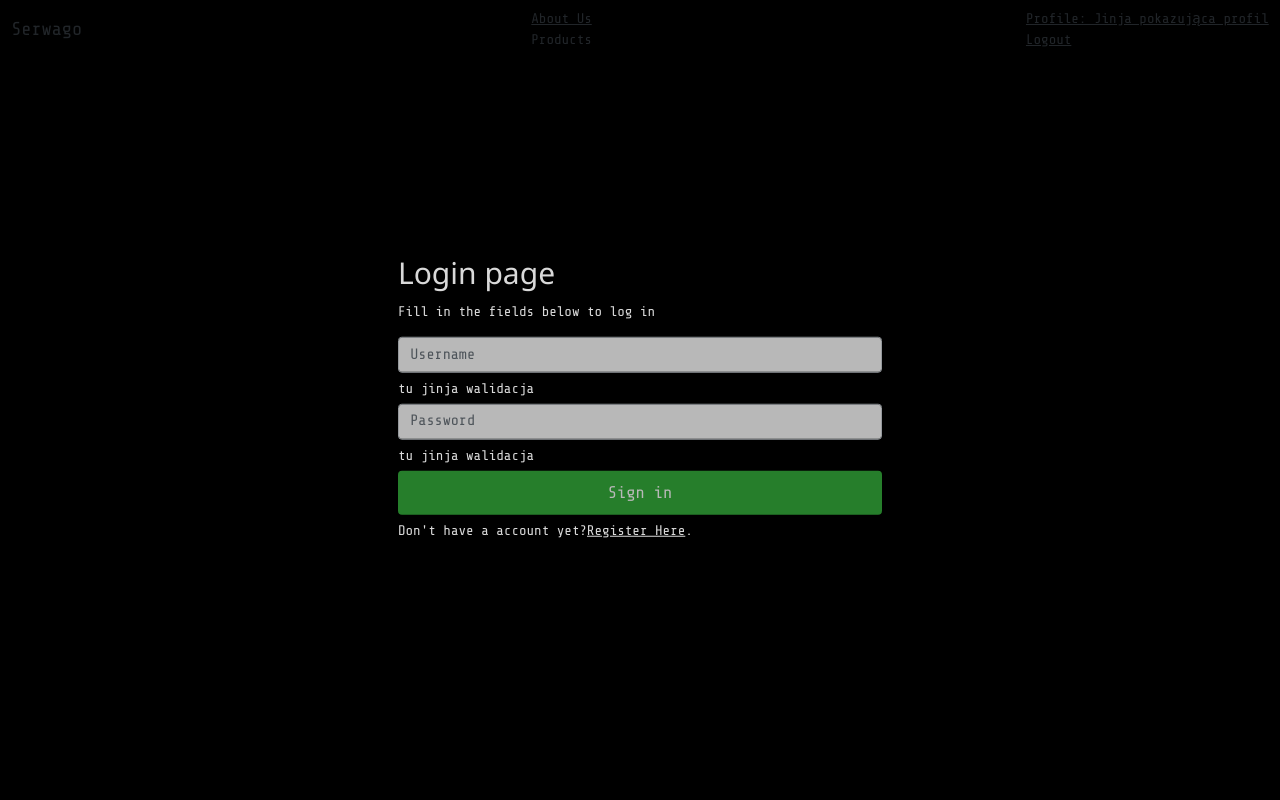
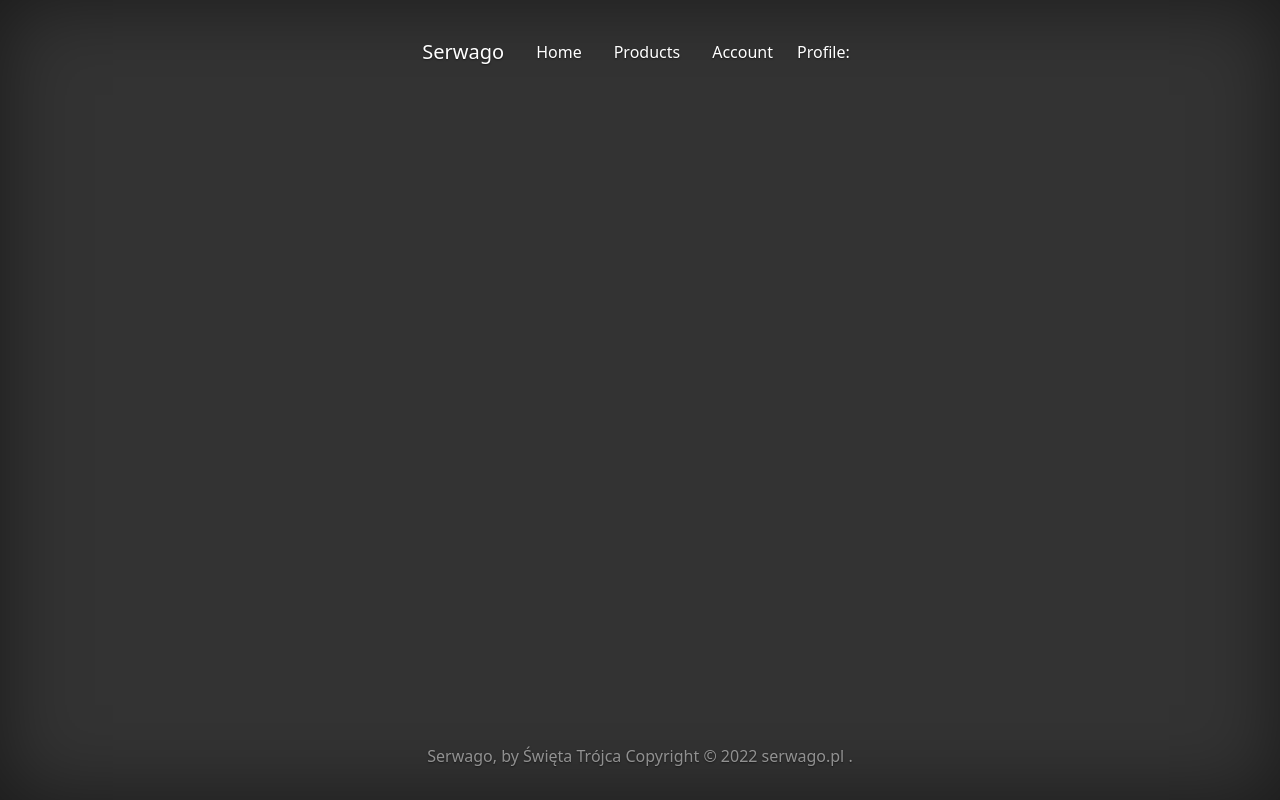
Before and after one commit to piekny27/serwago, a Flask app: page /login in a window 1280 px wide. Run offline with Flask 2, Linux system fonts and the light colour scheme; some libraries are stand-ins or nearby versions.

Commit message:
changes to base.html

```diff
--- a/serwago/static/styles.css
+++ b/serwago/static/styles.css
@@ -2,7 +2,7 @@
 	font-family: 'Share Tech Mono', monospace;
 
 	font-size: 14px;
-	background-color: black
+	background-color: rgb(255, 255, 255)
 
 }
 
--- a/serwago/templates/base.html
+++ b/serwago/templates/base.html
@@ -1,47 +1,76 @@
-<!DOCTYPE html>
+<!doctype html>
 <html lang="en">
-<head>
-    <meta charset="UTF-8">
-    <meta http-equiv="X-UA-Compatible" content="IE=edge">
-    <meta name="viewport" content="width=device-width, initial-scale=1">
+  <head>
+    <meta charset="utf-8">
+    <meta name="viewport" content="width=device-width, initial-scale=1, shrink-to-fit=no">
+    <meta name="description" content="Ochrona Danych">
+    <meta name="author" content="Święta Trójca">
+    <link rel="icon" href="/docs/4.0/assets/img/favicons/favicon.ico">
+
+    <title>Serwago</title>
     <link href="https://cdn.jsdelivr.net/npm/bootstrap@5.0.2/dist/css/bootstrap.min.css" rel="stylesheet" integrity="sha384-EVSTQN3/azprG1Anm3QDgpJLIm9Nao0Yz1ztcQTwFspd3yD65VohhpuuCOmLASjC" crossorigin="anonymous">
-    <link rel="stylesheet" href="https://www.w3schools.com/w3css/4/w3.css">
-    <link href='https://fonts.googleapis.com/css?family=Share Tech Mono' rel='stylesheet'>
-    <link rel="stylesheet" href="https://cdnjs.cloudflare.com/ajax/libs/font-awesome/6.1.1/css/font-awesome.min.css">
-    <link rel="stylesheet" href="../static/styles.css">
-    {% block styles %}
-    {% endblock %}
 
-    <title>
-      {% block title %}
-      {% endblock %}
-    </title>
-</head>
-<body>
-    <div style="width: 100%">
-    <nav class="navbar navbar-inverse">
-      <div class="container-fluid">
-        <div class="navbar-header">
-          <a class="navbar-brand" href="base.html">Serwago</a>
+    <link href="../static/style_base_additional.css" rel="stylesheet">
+  </head>
+  <body class="text-center">
+    <div class="cover-container d-flex h-100 p-3 mx-auto flex-column">
+      <header class="masthead mb-auto">
+        <div class="inner">
+          <div class="navbar nav justify-content-center">
+          <nav class="navbar navbar-expand-lg navbar-dark  bg-transparent ">
+            <a class="navbar-brand" href="#">Serwago</a>
+            <a class="nav-link active" href="#">Home</a>
+            <a class="nav-link" href="#">Products</a>
+            <a class="nav-link" href="#">Account</a>
+            <ul class="navbar-nav">
+              <li class="nav-item">
+                <a class="nav-link active" aria-current="page" href="#">Profile:</a>
+              </li>
+          </nav>
         </div>
-        <ul class="nav navbar-nav">
-          <li><a href="aboutus.html">About Us</a></li>
-          <li><a href="products.html"></a>Products</li>
+        </div>
+      </header>
+      <main role="main" class="inner cover">
 
-        </ul>
-        <ul class="nav navbar-nav navbar-right">
-          <li class="active"> <a href="account.html"><span class="glyphicon glyphicon-user"></span> Profile: <b></b>Jinja pokazująca profil</a></li>
-          <li><a href="logout.html"><span class="glyphicon glyphicon-log-out"></span> Logout</a></li>
 
-        </ul>
-      </div>
-    </nav>
+         <!-- content  -->
+
+      </main>
+      <footer class="mastfoot mt-auto">
+        <div class="inner">
+          <p>Serwago, by Święta Trójca Copyright © 2022 serwago.pl  </a>.</p>
+        </div>
+      </footer>
     </div>
-    {% block content %}
-    {% endblock %}
-</body>
+    <script src="https://code.jquery.com/jquery-3.2.1.slim.min.js" integrity="sha384-KJ3o2DKtIkvYIK3UENzmM7KCkRr/rE9/Qpg6aAZGJwFDMVNA/GpGFF93hXpG5KkN" crossorigin="anonymous"></script>
+    <script>window.jQuery || document.write('<script src="../../assets/js/vendor/jquery-slim.min.js"><\/script>')</script>
+    <script src="../../assets/js/vendor/popper.min.js"></script>
+    <script src="../../dist/js/bootstrap.min.js"></script>
+  </body>
+  <script>
+    document.addEventListener('keydown', function() {
+      if (event.keyCode == 123) {
+        alert("Ta funkcja została wyłączona z powodów bezpieczeństwa.");
+        return false;
+      } else if (event.ctrlKey && event.shiftKey && event.keyCode == 73) {
+        alert("Ta funkcja została wyłączona z powodów bezpieczeństwa.");
+        return false;
+      } else if (event.ctrlKey && event.keyCode == 85) {
+        alert("Ta funkcja została wyłączona z powodów bezpieczeństwa.");
+        return false;
+      }
+    }, false);
 
-  <script src="https://cdn.jsdelivr.net/npm/bootstrap@5.0.2/dist/js/bootstrap.bundle.min.js" integrity="sha384-MrcW6ZMFYlzcLA8Nl+NtUVF0sA7MsXsP1UyJoMp4YLEuNSfAP+JcXn/tWtIaxVXM" crossorigin="anonymous"></script>
-  <script src="https://ajax.googleapis.com/ajax/libs/jquery/3.6.0/jquery.min.js"></script>
-
+    if (document.addEventListener) {
+      document.addEventListener('contextmenu', function(e) {
+        alert("Ta funkcja została wyłączona z powodów bezpieczeństwa.");
+        e.preventDefault();
+      }, false);
+    } else {
+      document.attachEvent('oncontextmenu', function() {
+        alert("Ta funkcja została wyłączona z powodów bezpieczeństwa.");
+        window.event.returnValue = false;
+      });
+    }
+    </script>
 </html>
```
Also changed, not shown: serwago/templates/welcome.html (+77 -0 lines).
